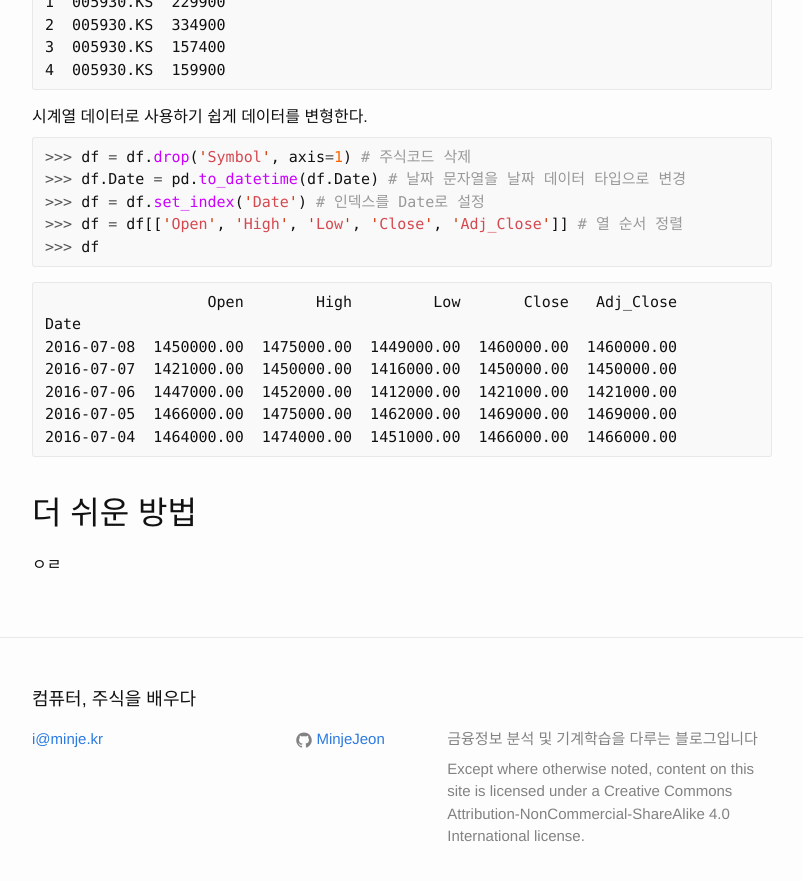
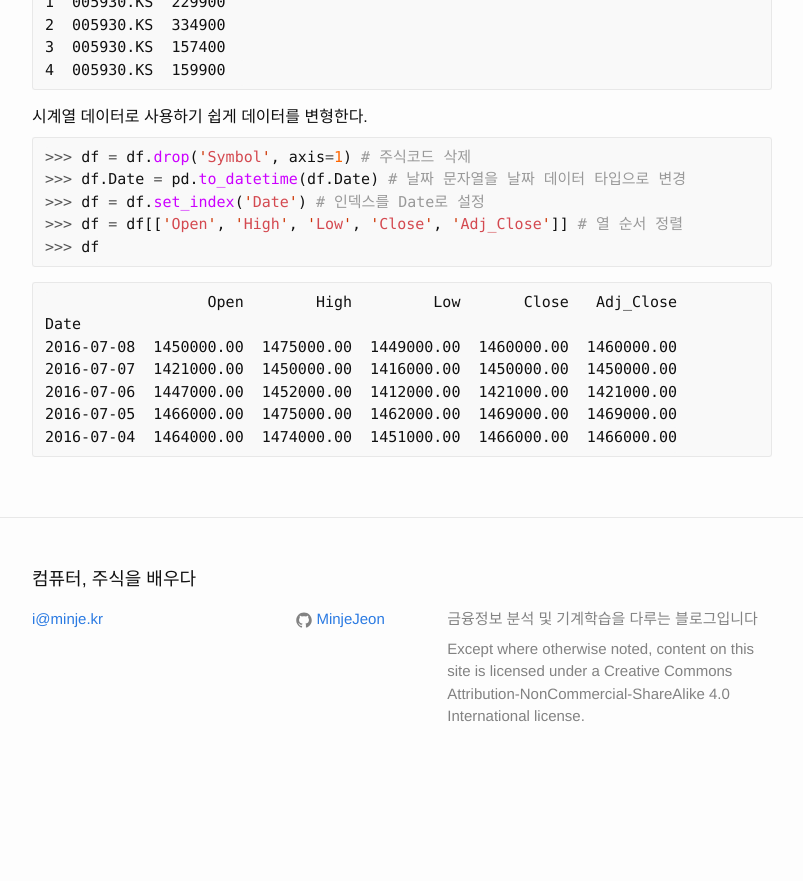
Before and after one commit to MinjeJeon/learningstock, a Jekyll site: the page built from _posts/2016-07-08-getting-data-from-yahoo-finance.md, in a window 1280 px wide and 900 px high, scrolled down 2030 px. Shown: the top 881 px of the window, without its empty margins (238-1041 px from the left). Built offline with Jekyll 4.4.1, drawn with Linux system fonts in a browser that asks for light colours; comment, search, counter and statistics services are not loaded; after the commit the page ends 2810 px from its top, so only the background shows below that.

Commit message:
revert post

````diff
--- a/_posts/2016-07-08-getting-data-from-yahoo-finance.md
+++ b/_posts/2016-07-08-getting-data-from-yahoo-finance.md
@@ -1,14 +1,14 @@
 ---
 title: 야후 파이낸스 API를 이용하여 주가정보 수집하기
 date: 2016-07-12 19:30
+categories:
+- 정보수집
 tags:
 - yahoo
 - finance
 - python
 - pandas
 - 주가
-categories:
-- 정보수집
 layout: post
 ---
 
@@ -117,6 +117,3 @@ Date
 2016-07-05  1466000.00  1475000.00  1462000.00  1469000.00  1469000.00
 2016-07-04  1464000.00  1474000.00  1451000.00  1466000.00  1466000.00
 ```
-
-## 더 쉬운 방법
-ㅇㄹ
````
